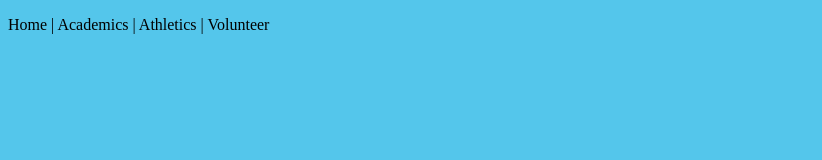
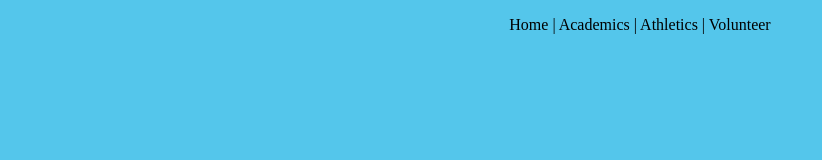
Before and after one commit to St19Galla/Portfolio, a plain HTML site: page index.html in a window 1280 px wide. Shown: the whole page, without its empty margins (0-822 px from the left). Drawn offline with Linux system fonts and the light colour scheme.

Commit message:
Update index.html

```diff
--- a/index.html
+++ b/index.html
@@ -3,6 +3,6 @@
 <link type="text/css" rel="stylesheet" href="style.css"/>
 <title>JT Galla - Portfolio</title>
   <div id="navigation">
-    <p>Home | Academics | Athletics | Volunteer</p>
+    <p><center>Home | Academics | Athletics | Volunteer</center></p>
   </div>
 </html>
```
